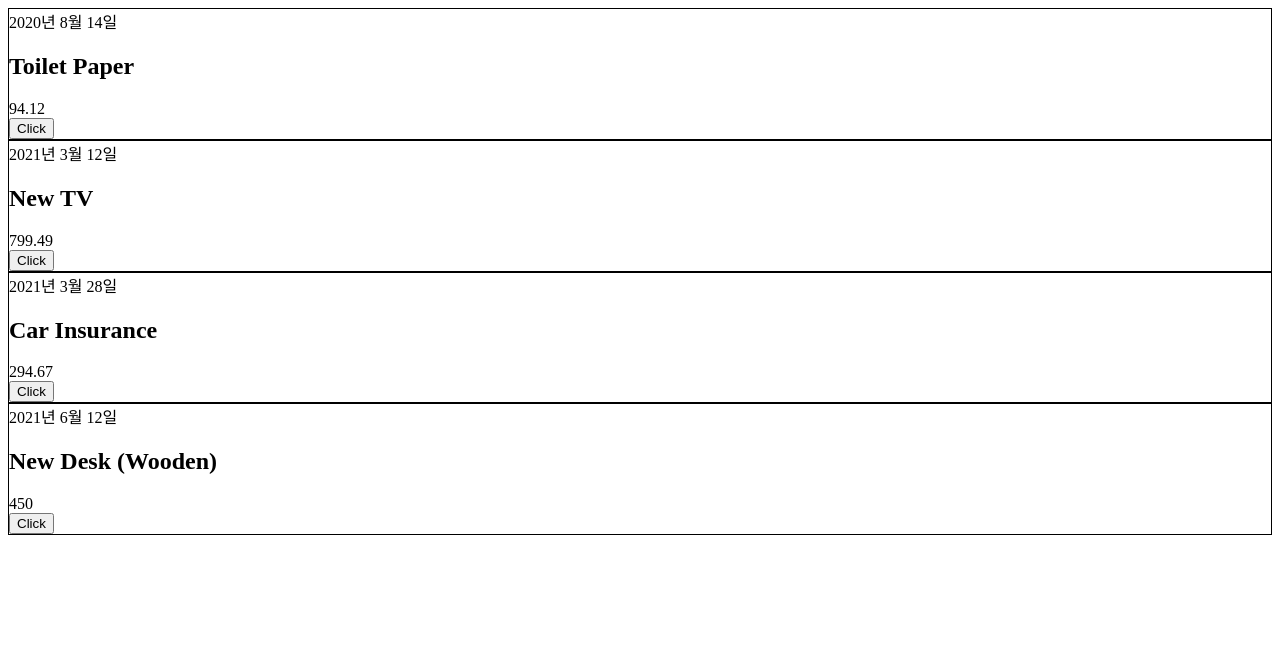
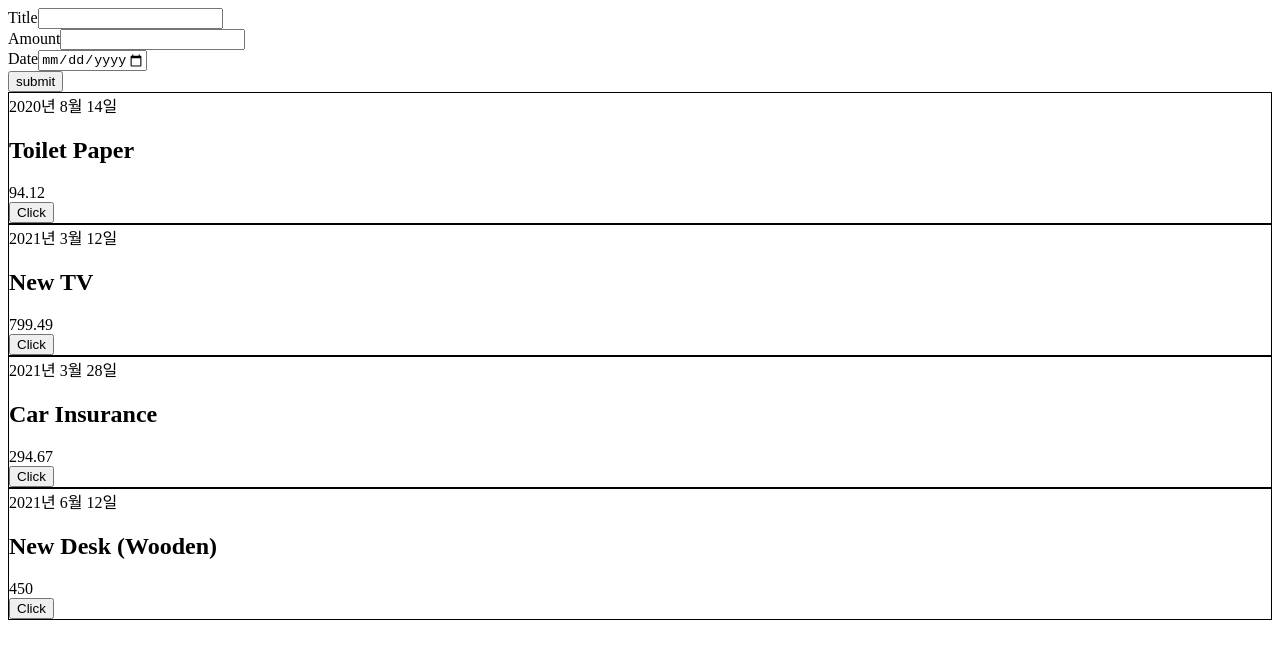
Before and after one commit to jisu-moon/react-, a React (Create React App) app: page / in a window 1280 px wide. Shown: the top 658 px of the page. Built offline with nearby package versions, Linux system fonts and the light colour scheme.

Commit message:
form 데이터 추가기능 개발

```diff
--- a/src/App.tsx
+++ b/src/App.tsx
@@ -1,7 +1,15 @@
+import { useState } from 'react';
 import Expenses from './components/expenses/Expenses';
+import NewExpense from './components/newExpense/NewExpense';
+export interface IItems {
+  id: string;
+  title: string;
+  amount: number;
+  date: Date;
+}
 
 function App() {
-  const expenses = [
+  const [expenses, setExpenses] = useState([
     {
       id: 'e1',
       title: 'Toilet Paper',
@@ -21,9 +29,16 @@ function App() {
       amount: 450,
       date: new Date(2021, 5, 12),
     },
-  ];
+  ]);
+  const expensesHandler = (expense: IItems) => {
+    setExpenses(prev => {
+      expense.id = `e${prev.length + 1}`;
+      return [...prev, expense];
+    });
+  };
   return (
     <>
+      <NewExpense setExpenses={expense => expensesHandler(expense)} />
       <Expenses items={expenses} />
     </>
   );
--- a/src/components/expenses/ExpenseItem.tsx
+++ b/src/components/expenses/ExpenseItem.tsx
@@ -1,6 +1,6 @@
 import React, { useState } from 'react';
+import { IItems } from '../../App';
 import ExpenseDate from './ExpenseDate';
-import { IItems } from './Expenses';
 
 interface IProps {
   item: IItems;
--- /dev/null
+++ b/src/components/newExpense/ExpenseForm.tsx
@@ -0,0 +1,65 @@
+import React, { useState } from 'react';
+
+function ExpenseForm({ setExpenses }: any) {
+  const [newData, setNewData] = useState({
+    title: '',
+    amount: 0,
+    date: '',
+  });
+
+  const onSubmit = (event: React.FormEvent<HTMLFormElement>) => {
+    event.preventDefault();
+    setExpenses(newData);
+    event.currentTarget.reset();
+  };
+  const onChange = (event: React.FormEvent<HTMLInputElement>) => {
+    const {
+      currentTarget: { id, value },
+    } = event;
+    setNewData(prev => {
+      return {
+        ...prev,
+        [id]:
+          id === 'title'
+            ? value
+            : id === 'amount'
+            ? Number(value)
+            : new Date(value),
+      };
+    });
+  };
+
+  return (
+    <form onSubmit={onSubmit}>
+      <div>
+        <label htmlFor='title'>Title</label>
+        <input id='title' type='text' onChange={onChange} />
+      </div>
+      <div>
+        <label htmlFor='amount'>Amount</label>
+        <input
+          id='amount'
+          type='number'
+          min='0.01'
+          step='0.01'
+          onChange={onChange}
+        />
+      </div>
+      <div>
+        <label htmlFor='date'>Date</label>
+        <input
+          id='date'
+          type='date'
+          min='2019-01-01'
+          max='2022-12-31'
+          onChange={onChange}
+        />
+      </div>
+      <div>
+        <button type='submit'>submit</button>
+      </div>
+    </form>
+  );
+}
+
+export default ExpenseForm;
--- /dev/null
+++ b/src/components/newExpense/NewExpense.tsx
@@ -0,0 +1,16 @@
+import { IItems } from '../../App';
+import ExpenseForm from './ExpenseForm';
+
+interface IProps {
+  setExpenses: (data: IItems) => void;
+}
+
+function NewExpense({ setExpenses }: IProps) {
+  return (
+    <div className='wrapper'>
+      <ExpenseForm setExpenses={setExpenses} />
+    </div>
+  );
+}
+
+export default NewExpense;
```
Also changed, not shown: src/components/expenses/Expenses.tsx (+1 -7 lines).
